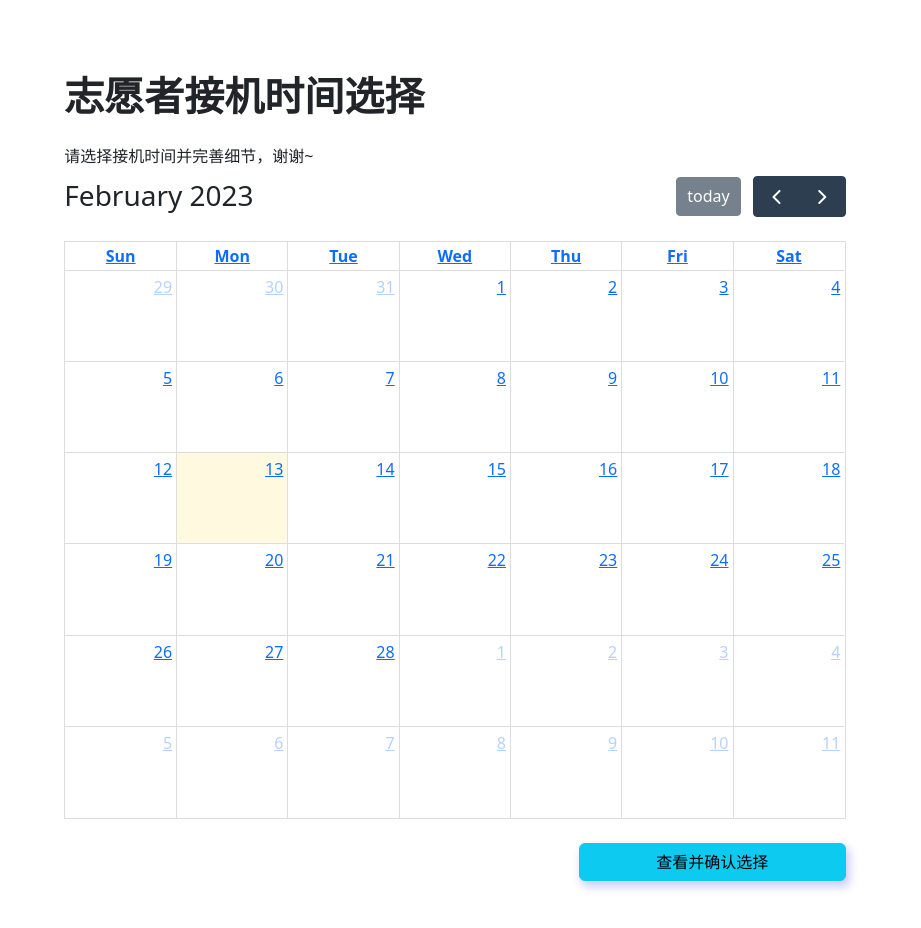
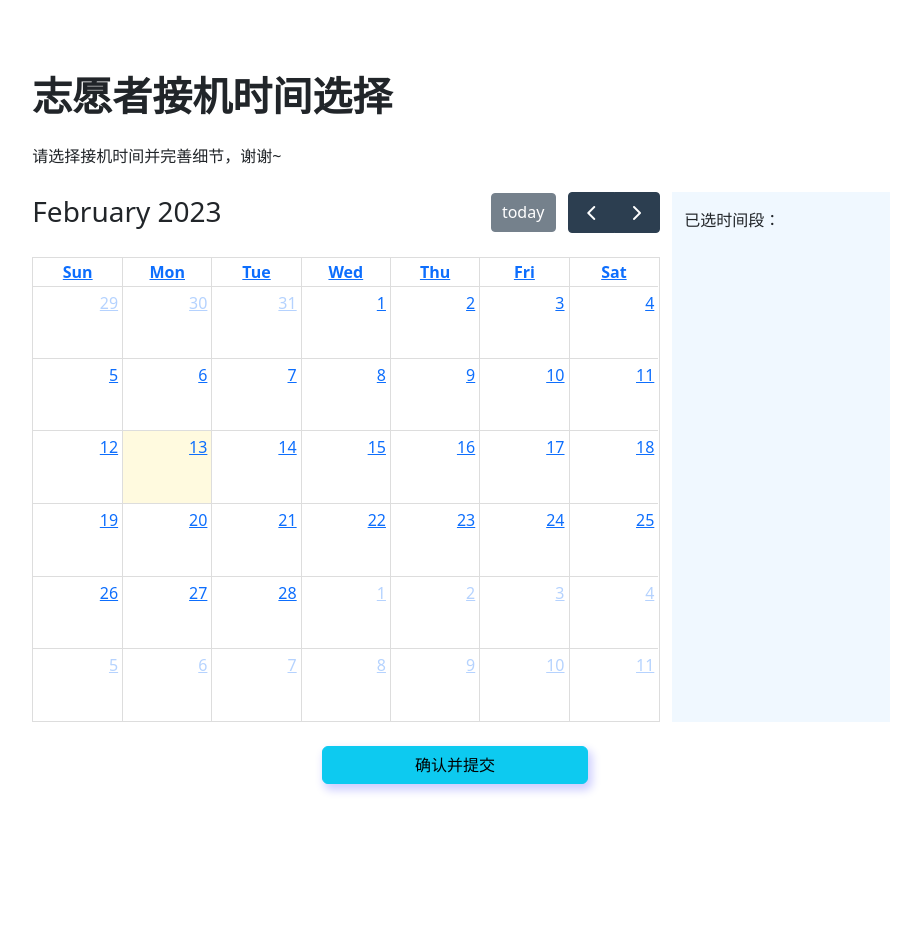
Before and after one commit to RCSSA/Freshmen-Airport-Pickup-Frontend, a React (Create React App) app in the folder airport-pickup/: page /choosetime in a window 1280 px wide. Shown: the whole page, without its empty margins (185-1106 px from the left). After the commit the page ends 832 px from the top, so only its background shows below. Built offline with nearby package versions, Linux system fonts and the light colour scheme.

Commit message:
update choosetimepage

```diff
--- a/airport-pickup/src/pages/ChooseTimePage.js
+++ b/airport-pickup/src/pages/ChooseTimePage.js
@@ -20,39 +20,24 @@ export default function ChooseTimePage() {
     </div>)
   }, [selected])
   return (
-    <div className='row justify-content-center p-5'>
+    <div className='row justify-content-center py-5'>
       <div className='col-12 col-md-8'>
         <h1 className='fw-bold my-4'>志愿者接机时间选择</h1>
-        <div className='my-2'>
+        <div className='mt-0 mb-4'>
           请选择接机时间并完善细节，谢谢~
         </div>
-        {/* <div>
-          <iframe src="https://calendar.google.com/calendar/embed?src=61hqh4guqb0gttl6j5ijubegn4%40group.calendar.google.com&ctz=America%2FChicago" style={{border:"0"}} width={"100%"} height="600" frameBorder="0" scrolling="no"></iframe>
-        </div> */}
-        <div>
-          <FullCalendarModel selected = {selected} setSelected = {setSelected} ids = {ids} titles = {titles} dates = {dates} descriptions = {descriptions}/>
+        <div className='row'>
+          <div className='col-lg-9 col-12'>
+            <FullCalendarModel selected = {selected} setSelected = {setSelected} ids = {ids} titles = {titles} dates = {dates} descriptions = {descriptions}/>
+          </div>
+          <div className='col-lg-3 col-12 pt-3 selectedEventsFrame'>
+            <p>已选时间段：</p>
+            {choices}
+          </div>
         </div>
-        <div className='d-flex justify-content-end mt-4'>
-          <button type='button' className='btn btn-info homepage-btn' data-bs-toggle="modal" data-bs-target="#exampleModal">查看并确认选择</button>
-        </div>
-      </div>
 
-      <div className="modal fade" id="exampleModal" tabIndex="-1" aria-labelledby="exampleModalLabel" aria-hidden="true">
-        <div className="modal-dialog modal-dialog-centered modal-dialog-scrollable">
-          <div className="modal-content">
-            <div className="modal-header">
-              <h1 className="modal-title fs-5" id="exampleModalLabel">已选择时间段</h1>
-
-              <button type="button" className="btn-close" data-bs-dismiss="modal" aria-label="Close"></button>
-            </div>
-            <div className="modal-body">
-              {choices}
-            </div>
-            <div className="modal-footer">
-              <button type="button" className="btn btn-secondary" data-bs-dismiss="modal">返回</button>
-              <button type="button" className="btn btn-info" onClick={()=>navigate("/choosetime")}>确认并继续</button>
-            </div>
-          </div>
+        <div className='d-flex justify-content-center mt-4'>
+          <button type='button' className='btn btn-info homepage-btn' onClick={()=>navigate("/choosetime")}>确认并提交</button>
         </div>
       </div>
     </div>
--- a/airport-pickup/src/stylings/styleAH.css
+++ b/airport-pickup/src/stylings/styleAH.css
@@ -39,3 +39,7 @@
     height: fit-content;
     border-radius: 5px;
 }
+
+.selectedEventsFrame{
+    background-color: aliceblue;
+}
```
